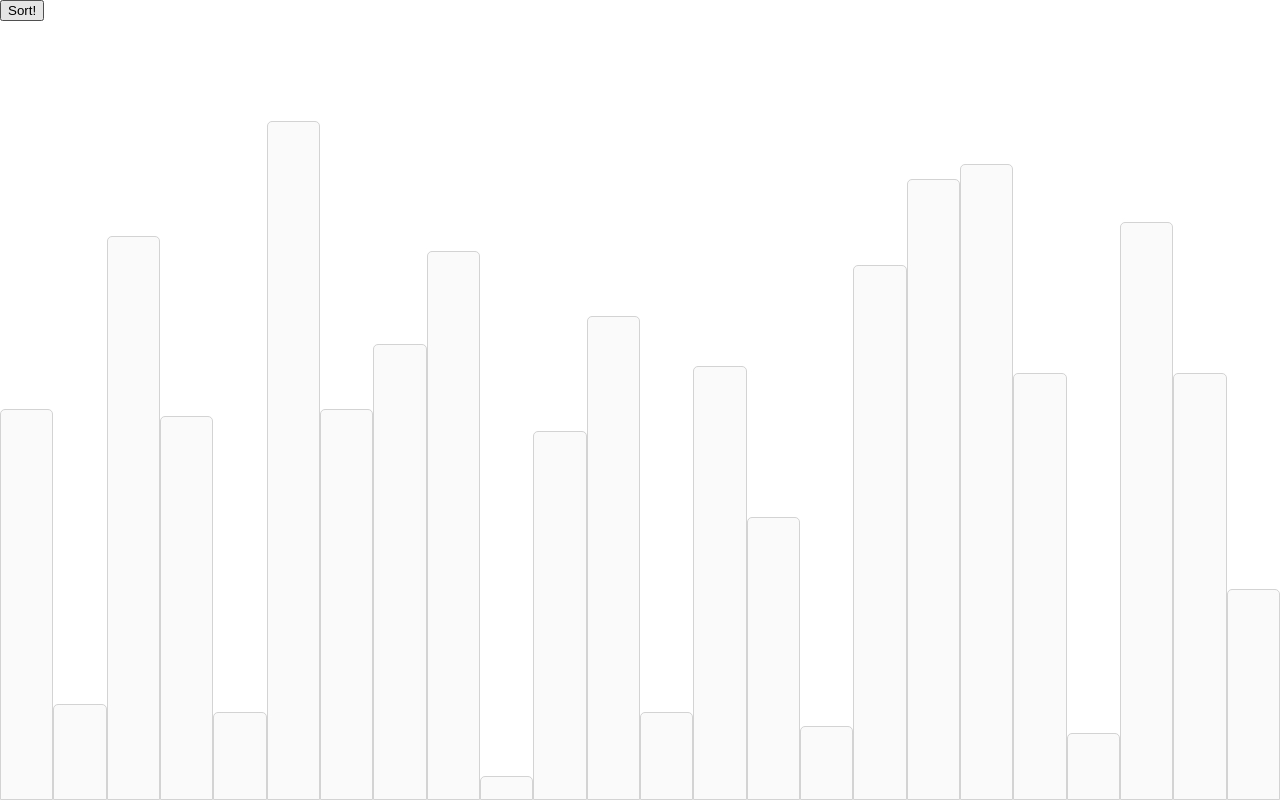
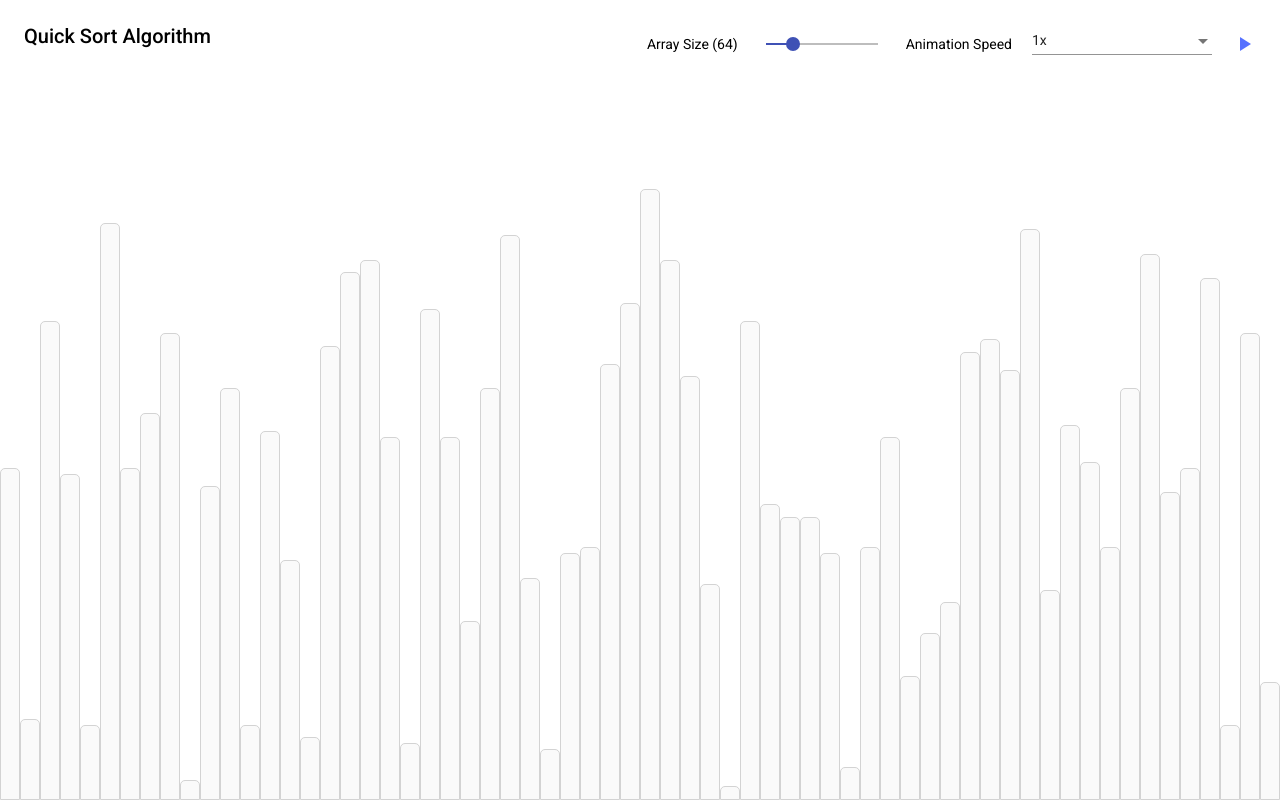
Before and after one commit to m3talux/visual-algorithms, an Angular app: page / in a window 1280 px wide. Built offline with nearby package versions, Linux system fonts and the light colour scheme.

Commit message:
added header and angular material

```diff
--- a/src/app/modules/quick-sort/quick-sort.component.html
+++ b/src/app/modules/quick-sort/quick-sort.component.html
@@ -1,8 +1,26 @@
 <div class="content">
-  <div style="height: 10%">
-    <button (click)="startSort()">
-      Sort!
-    </button>
+  <div class="header">
+    <h2>Quick Sort Algorithm</h2>
+    <div class="actions">
+      <label>Array Size ({{arrayLength}})</label>
+      <mat-slider class="length-select" min="3" max="256" step="1" [(value)]="arrayLength" thumbLabel="true"
+                  (valueChange)="generateArray()" [disabled]="sorting" color="primary"></mat-slider>
+      <label>Animation Speed</label>
+      <mat-form-field floatLabel="never" class="speed-select">
+        <mat-label>Speed</mat-label>
+        <mat-select [(value)]="speed">
+          <mat-option [value]="4">0.25x</mat-option>
+          <mat-option [value]="2">0.5x</mat-option>
+          <mat-option [value]="1.5">0.75x</mat-option>
+          <mat-option [value]="1">1x</mat-option>
+          <mat-option [value]="0.5">2x</mat-option>
+          <mat-option [value]="0.33">3x</mat-option>
+          <mat-option [value]="0.2">5x</mat-option>
+          <mat-option [value]="0.1">10x</mat-option>
+        </mat-select>
+      </mat-form-field>
+      <mat-icon (click)="startSort()" [ngClass]="{'disabled': sorting}" class="sort-button">play_arrow</mat-icon>
+    </div>
   </div>
   <app-bars [bars]="bars" width="100" height="100"></app-bars>
 </div>
--- a/src/app/modules/quick-sort/quick-sort.component.scss
+++ b/src/app/modules/quick-sort/quick-sort.component.scss
@@ -4,6 +4,48 @@
   display: flex;
   flex-direction: column;
 
+  .header {
+    display: flex;
+    flex-direction: row;
+    justify-content: space-between;
+    align-items: center;
+    padding: 16px 24px;
+    margin-bottom: 100px;
+
+    .actions {
+      display: flex;
+      flex-direction: row;
+      justify-content: center;
+      align-items: center;
+
+      .length-select, .speed-select {
+        margin: 0 20px;
+      }
+
+      .sort-button {
+        color: #5671ff;
+        outline: none;
+
+        mat-icon {
+          color: white;
+          font-size: 200px;
+        }
+
+        &:hover {
+          cursor: pointer;
+        }
+
+        &.disabled {
+          color: gray;
+
+          &:hover {
+            cursor: not-allowed;
+          }
+        }
+      }
+    }
+  }
+
   app-bars {
     flex: 1;
   }
--- a/src/app/modules/quick-sort/quick-sort.component.ts
+++ b/src/app/modules/quick-sort/quick-sort.component.ts
@@ -10,20 +10,32 @@ import {Bar} from '../../shared/models/bar';
 export class QuickSortComponent implements OnInit {
 
   bars: Bar[];
-  sorted = false;
+  sorting = false;
+  speed = 1;
+  arrayLength = 64;
+
+  private normalDelay = 100;
+  private slowDelay = 250;
 
   constructor() {
   }
 
   ngOnInit(): void {
-    this.bars = RandomArrayGenerator.arrayOfLength(24);
+    this.generateArray();
   }
 
   startSort(): void {
-    this.quickSort().then(() => this.sorted = true);
+    if (!this.sorting) {
+      this.quickSort();
+    }
+  }
+
+  generateArray(): void {
+    this.bars = RandomArrayGenerator.arrayOfLength(this.arrayLength);
   }
 
   async quickSort(begin: number = 0, end: number = this.bars.length - 1): Promise<void> {
+    this.sorting = true;
     if (!this.bars) {
       return;
     }
@@ -37,18 +49,18 @@ export class QuickSortComponent implements OnInit {
     const pivotIndex = Math.floor(begin + (end - begin) / 2);
     this.bars[pivotIndex].current = true;
     const pivot = this.bars[pivotIndex].value;
-    await this.delay(100);
+    await this.delay(this.speed * this.normalDelay);
 
     while (i <= j) {
       while (this.bars[i].value < pivot) {
         this.bars[i].checked = true;
-        await this.delay(100);
+        await this.delay(this.speed * this.normalDelay);
         this.bars[i].checked = false;
         i++;
       }
       while (this.bars[j].value > pivot) {
         this.bars[j].checked = true;
-        await this.delay(100);
+        await this.delay(this.speed * this.normalDelay);
         this.bars[j].checked = false;
         j--;
       }
@@ -58,7 +70,7 @@ export class QuickSortComponent implements OnInit {
         j--;
       }
     }
-    const currentBar = this.bars.find((b) => b.current);
+    let currentBar = this.bars.find((b) => b.current);
     if (currentBar) {
       currentBar.current = false;
     }
@@ -68,16 +80,20 @@ export class QuickSortComponent implements OnInit {
     if (i < end) {
       this.quickSort(i, end);
     }
+    currentBar = this.bars.find((b) => b.current);
+    if (!currentBar) {
+      this.sorting = false;
+    }
   }
 
   async exchangeNumbers(i: number, j: number): Promise<void> {
     this.bars[i].selected = true;
     this.bars[j].selected = true;
-    await this.delay(250);
+    await this.delay(this.speed * this.slowDelay);
     const temp = this.bars[i];
     this.bars[i] = this.bars[j];
     this.bars[j] = temp;
-    await this.delay(250);
+    await this.delay(this.speed * this.slowDelay);
     this.bars[i].selected = false;
     this.bars[j].selected = false;
   }
--- a/src/index.html
+++ b/src/index.html
@@ -6,8 +6,10 @@
   <base href="/">
   <meta name="viewport" content="width=device-width, initial-scale=1">
   <link rel="icon" type="image/x-icon" href="favicon.ico">
+  <link href="https://fonts.googleapis.com/css?family=Roboto:300,400,500&display=swap" rel="stylesheet">
+  <link href="https://fonts.googleapis.com/icon?family=Material+Icons" rel="stylesheet">
 </head>
-<body>
+<body class="mat-typography">
   <app-root></app-root>
 </body>
 </html>
--- a/src/styles.scss
+++ b/src/styles.scss
@@ -1,3 +1,31 @@
+
+// Custom Theming for Angular Material
+// For more information: https://material.angular.io/guide/theming
+@import '~@angular/material/theming';
+// Plus imports for other components in your app.
+
+// Include the common styles for Angular Material. We include this here so that you only
+// have to load a single css file for Angular Material in your app.
+// Be sure that you only ever include this mixin once!
+@include mat-core();
+
+// Define the palettes for your theme using the Material Design palettes available in palette.scss
+// (imported above). For each palette, you can optionally specify a default, lighter, and darker
+// hue. Available color palettes: https://material.io/design/color/
+$visual-algorithms-primary: mat-palette($mat-indigo);
+$visual-algorithms-accent: mat-palette($mat-pink, A200, A100, A400);
+
+// The warn palette is optional (defaults to red).
+$visual-algorithms-warn: mat-palette($mat-red);
+
+// Create the theme object (a Sass map containing all of the palettes).
+$visual-algorithms-theme: mat-light-theme($visual-algorithms-primary, $visual-algorithms-accent, $visual-algorithms-warn);
+
+// Include theme styles for core and each component used in your app.
+// Alternatively, you can import and @include the theme mixins for each component
+// that you are using.
+@include angular-material-theme($visual-algorithms-theme);
+
 /* You can add global styles to this file, and also import other style files */
 html,
 body {
@@ -5,3 +33,6 @@ body {
   padding: 0;
   box-sizing: border-box;
 }
+
+html, body { height: 100%; }
+body { margin: 0; font-family: Roboto, "Helvetica Neue", sans-serif; }
```
Also changed, not shown: package.json (+10 -2 lines), src/app/app.module.ts (+20 -9 lines), 1 other file (tests, documents, lock files or other folders).
